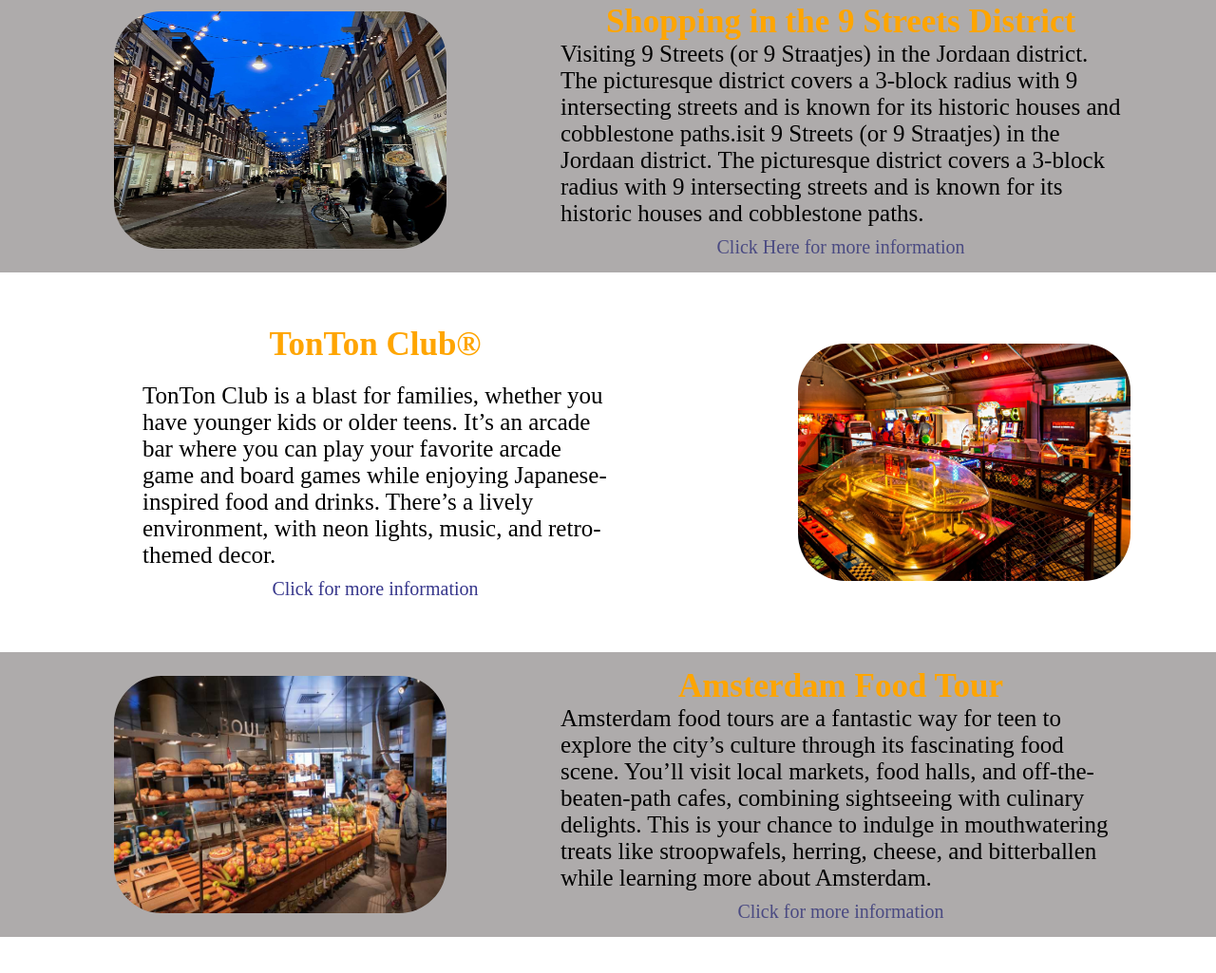
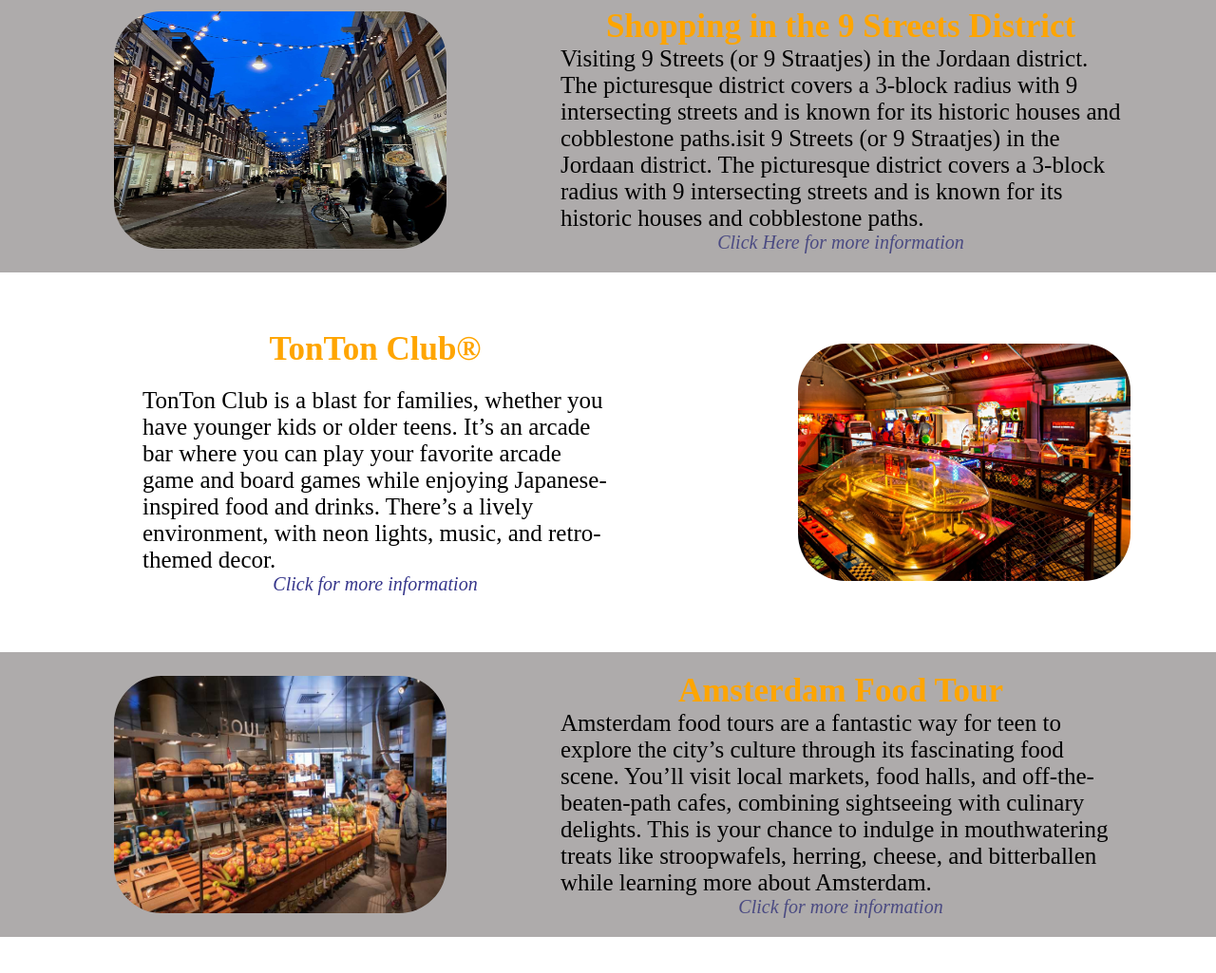
Before and after one commit to RobbenLe/Final-Assignment, a plain HTML site: page Activity/index.html in a window 1280 px wide. Shown: the part 813-1838 px from the top of the page at 95% size. Drawn offline with Linux system fonts and the light colour scheme.

Commit message:
add em tag

```diff
--- a/Activity/index.html
+++ b/Activity/index.html
@@ -90,11 +90,13 @@
           through the entire city. Nicknamed “Venice of the North,” a very
           popular way to see this amazing city is by taking a canal boat tour
         </p>
-        <a
+        <em
+          ><a
             class="first-link"
             href="https://www.tours-tickets.com/amsterdam/canal-cruises/"
             >Click Here for more information</a
           >
+        </em>
       </section>
     </artical>
 
@@ -107,11 +109,13 @@
           the outdoors and create lasting memories in one of the city’s most
           iconic and vibrant green spaces.
         </p>
+        <em>
           <a
             class="second-link"
             href="https://www.lease-a-bike.nl/zelfstandige/ik-heb-een-leasefiets?hsa_acc=3572756819&hsa_cam=16101598000&hsa_grp=1341405526097754&hsa_ad=&hsa_src=o&hsa_tgt=dat-2335637575434884:loc-152483&hsa_kw=zelfstandige&hsa_mt=b&hsa_net=adwords&hsa_ver=3&msclkid=6247485e3fcd1ff2eef92d6f36a40926&utm_source=bing&utm_medium=cpc&utm_campaign=NL%20-%20Generiek%20-%20ZZP&utm_term=zelfstandige&utm_content=DSA%20-%20ZZP"
             >Click Here for more information</a
           >
+        </em>
       </section>
 
       <figure class="second-figure">
@@ -144,10 +148,12 @@
           picturesque district covers a 3-block radius with 9 intersecting
           streets and is known for its historic houses and cobblestone paths.
         </p>
-        <a
+        <em
+          ><a
             class="third-link"
             href="https://www.globehopper.nl/activiteit/de-9-straatjes/?msclkid=be6eb04a15b81aa60baad57b1faa73e1&utm_source=bing&utm_medium=cpc&utm_campaign=Dynamische%20campagne&utm_term=globehopper&utm_content=Dynamische%20Advertentiegroep"
             >Click Here for more information</a
+          ></em
         >
       </section>
     </artical>
@@ -162,8 +168,10 @@
           drinks. There’s a lively environment, with neon lights, music, and
           retro-themed decor.
         </p>
-        <a href="https://www.tontonclub.nl/" class="fourth-link"
+        <em
+          ><a href="https://www.tontonclub.nl/" class="fourth-link"
             >Click for more information</a
+          ></em
         >
       </section>
 
@@ -197,10 +205,12 @@
           mouthwatering treats like stroopwafels, herring, cheese, and
           bitterballen while learning more about Amsterdam.
         </p>
-        <a
+        <em
+          ><a
             href="https://www.secretfoodtours.com/amsterdam/food-tours-amsterdam/?msclkid=f1bc5d3abac01c7750de380bb0b26ca1&utm_source=bing&utm_medium=cpc&utm_campaign=SFT%20Amsterdam-G1456883228&utm_term=amsterdam%20food%20tour&utm_content=food%20tour%20Amsterdam"
             class="fifth-link"
             >Click for more information</a
+          ></em
         >
       </section>
     </artical>
```
Lines whose indentation alone changed are shown as unchanged.
